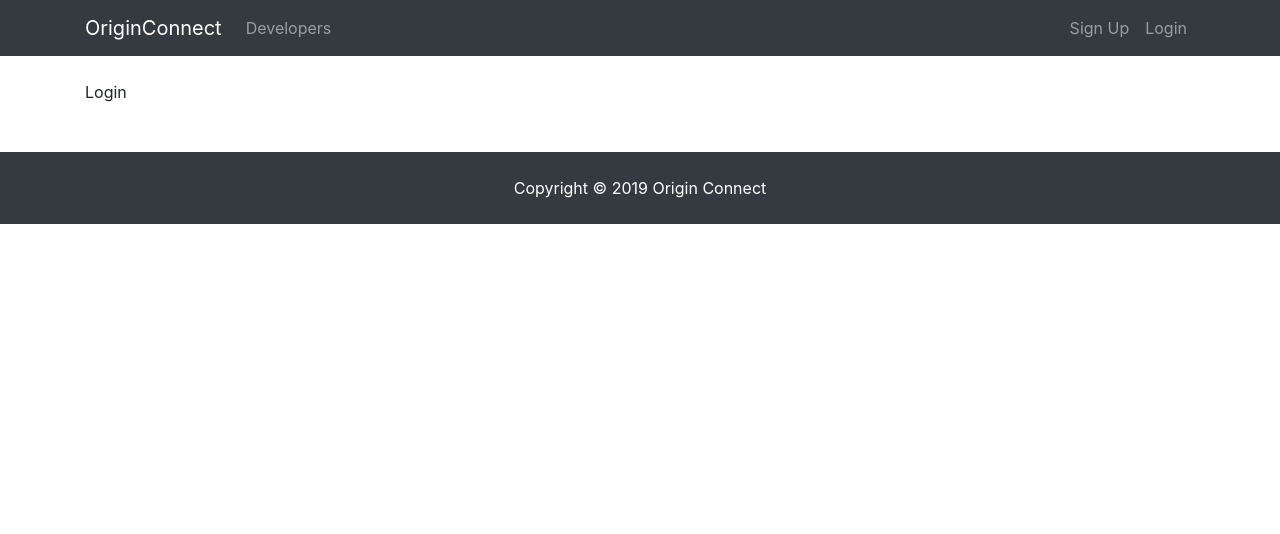
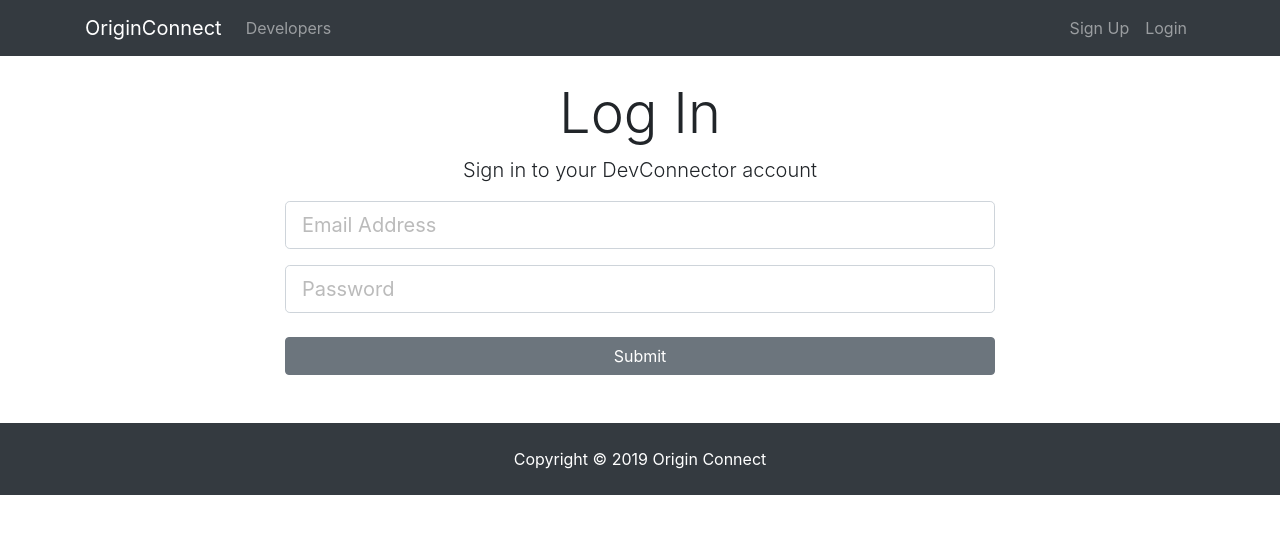
Before and after one commit to jtkp66/mern_social_network, a React (Create React App) app in the folder client/: page /login in a window 1280 px wide. Shown: the top 534 px of the page. Built offline with nearby package versions, Linux system fonts and the light colour scheme.

Commit message:
Able to register with form

```diff
--- a/client/package.json
+++ b/client/package.json
@@ -3,6 +3,7 @@
   "version": "0.1.0",
   "private": true,
   "dependencies": {
+    "axios": "^0.18.0",
     "react": "^16.8.6",
     "react-dom": "^16.8.6",
     "react-router-dom": "^5.0.0",
--- a/client/src/components/auth/Login.js
+++ b/client/src/components/auth/Login.js
@@ -1,8 +1,74 @@
 import React, { Component } from "react";
 
 class Login extends Component {
+  constructor() {
+    super();
+
+    this.state = {
+      email: "",
+      password: "",
+      errors: {}
+    };
+
+    this.onSubmit = this.onSubmit.bind(this);
+  }
+
+  onChange = e => {
+    this.setState({ [e.target.name]: e.target.value });
+  };
+
+  onSubmit(e) {
+    e.preventDefault();
+
+    const user = {
+      email: this.state.email,
+      password: this.state.password
+    };
+
+    console.log(user);
+  }
+
   render() {
-    return <div>Login</div>;
+    return (
+      <div className="login">
+        <div className="container">
+          <div className="row">
+            <div className="col-md-8 m-auto">
+              <h1 className="display-4 text-center">Log In</h1>
+              <p className="lead text-center">
+                Sign in to your DevConnector account
+              </p>
+              <form onSubmit={this.onSubmit}>
+                <div className="form-group">
+                  <input
+                    type="email"
+                    className="form-control form-control-lg"
+                    placeholder="Email Address"
+                    name="email"
+                    value={this.state.email}
+                    onChange={this.onChange}
+                  />
+                </div>
+                <div className="form-group">
+                  <input
+                    type="password"
+                    className="form-control form-control-lg"
+                    placeholder="Password"
+                    name="password"
+                    value={this.state.password}
+                    onChange={this.onChange}
+                  />
+                </div>
+                <input
+                  type="submit"
+                  className="btn btn-secondary btn-block mt-4"
+                />
+              </form>
+            </div>
+          </div>
+        </div>
+      </div>
+    );
   }
 }
 
--- a/client/src/components/auth/Register.js
+++ b/client/src/components/auth/Register.js
@@ -1,4 +1,5 @@
 import React, { Component } from "react";
+import axios from "axios";
 
 class Register extends Component {
   constructor() {
@@ -12,13 +13,12 @@
       errors: {}
     };
 
-    this.onChange = this.onChange.bind(this);
     this.onSubmit = this.onSubmit.bind(this);
   }
 
-  onChange(e) {
+  onChange = e => {
     this.setState({ [e.target.name]: e.target.value });
-  }
+  };
 
   onSubmit(e) {
     e.preventDefault();
@@ -31,6 +31,10 @@
     };
 
     console.log(newUser);
+    axios
+      .post("/api/users/register", newUser)
+      .then(res => console.log(res.data))
+      .catch(err => console.log(err));
   }
 
   render() {
```
Also changed, not shown: 1 other file (tests, documents, lock files or other folders).
